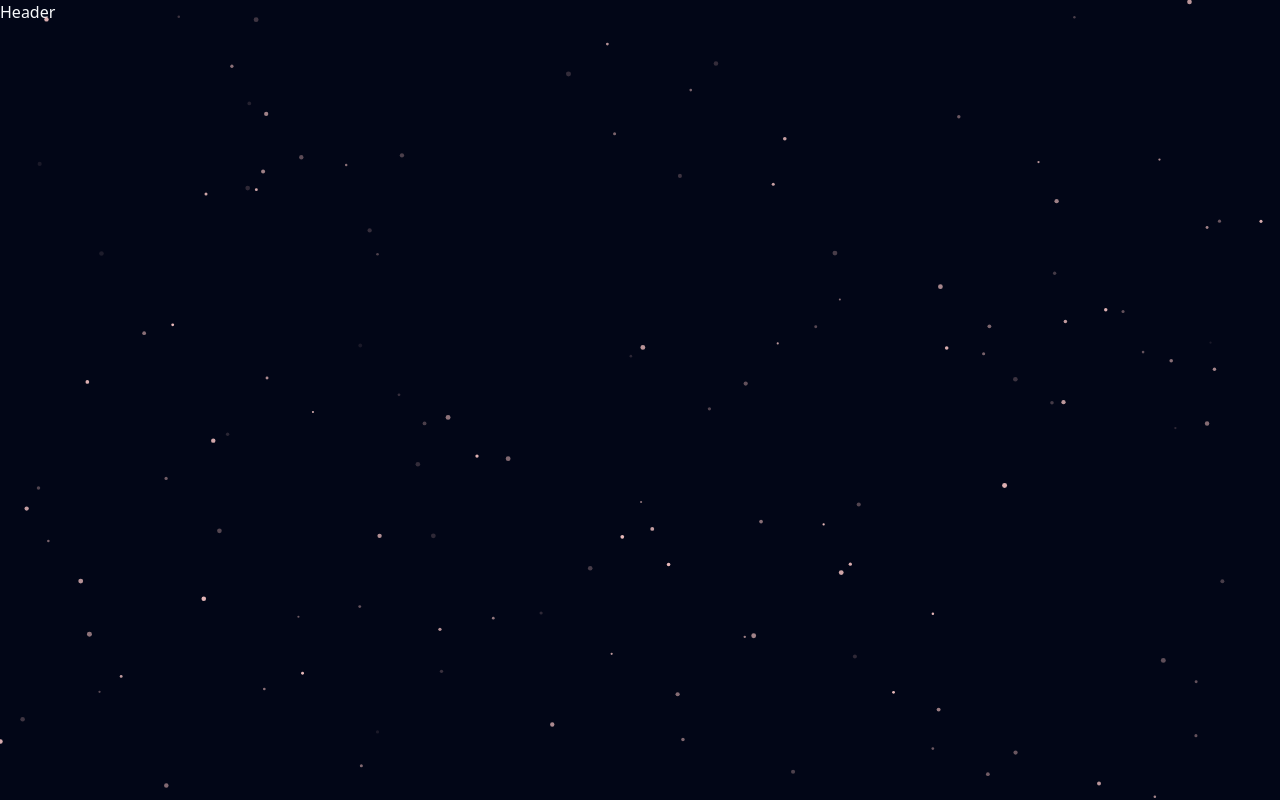
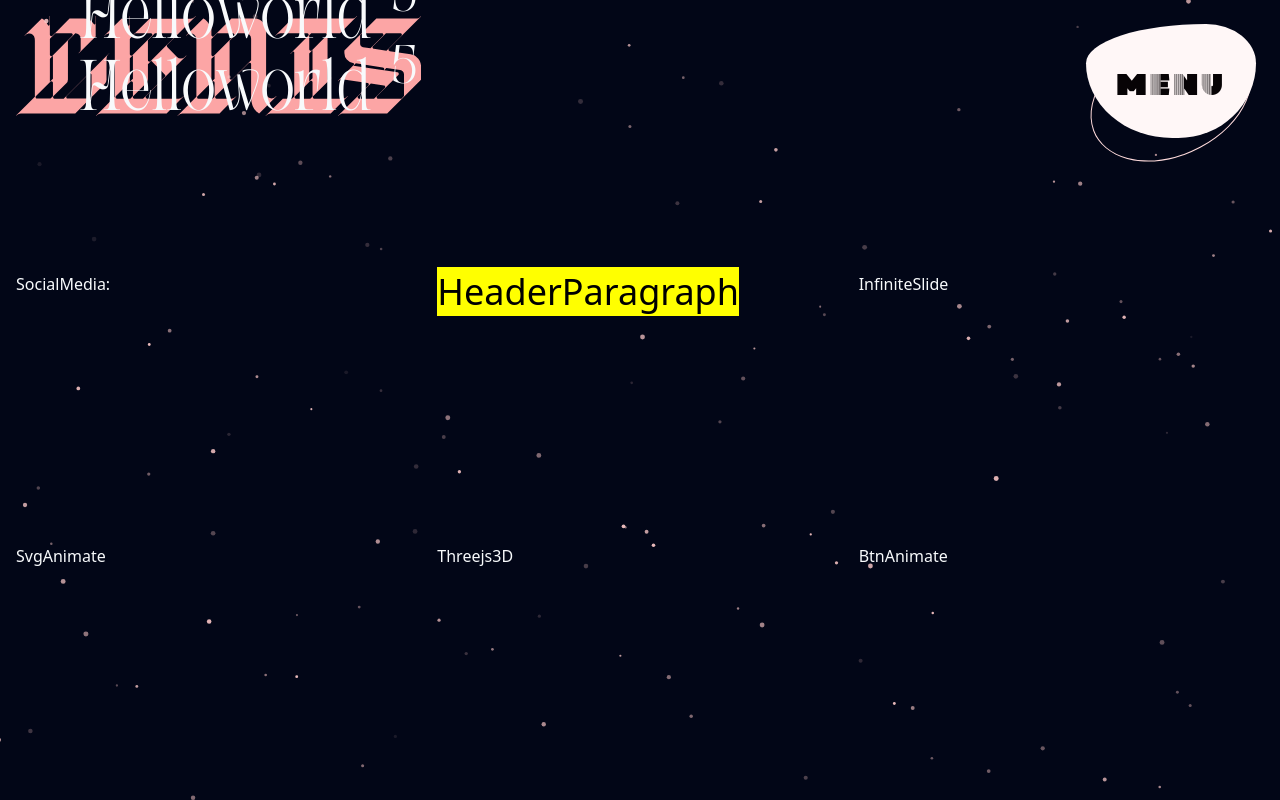
Before and after one commit to AliBagheri2079/story-react, a React (Vite) app: page / in a window 1280 px wide. Built offline with nearby package versions, Linux system fonts and the light colour scheme.

Commit message:
:sparkles: Feat: create header layout items

```diff
--- a/src/layouts/Header.jsx
+++ b/src/layouts/Header.jsx
@@ -1,5 +1,80 @@
+import { styled } from '@stitches/react';
+import Offcanvas from '@/components/Offcanvas';
+import { LenisIcon } from '@/components/Icons';
+
+const Content = styled('header', {
+  width: '100%',
+  // dvh
+  height: '100vh',
+});
+
+const Container = styled('div', {
+  gridAutoColumns: '1fr',
+  gridAutoFlow: 'row',
+  gap: '1rem',
+
+  gridTemplateAreas: `
+		"brand . ."
+		"social-media header-paragraph infinite-slide"
+		"svg-animate threejs animation-btn"
+	`,
+});
+
+const Box = styled('div', {
+  variants: {
+    area: {
+      Brand: {
+        gridArea: 'brand',
+      },
+      SocialMedia: {
+        gridArea: 'social-media',
+      },
+      HeaderParagraph: {
+        gridArea: 'header-paragraph',
+      },
+      InfiniteSlide: {
+        gridArea: 'infinite-slide',
+      },
+      SvgAnimate: {
+        gridArea: 'svg-animate',
+      },
+      Threejs: {
+        gridArea: 'threejs',
+      },
+      AnimationBtn: {
+        gridArea: 'animation-btn',
+      },
+    },
+  },
+});
+
 const Header = () => {
-  return <div>Header</div>;
+  return (
+    <>
+      <Offcanvas />
+
+      <Content>
+        <Container className='grid h-full grid-cols-3 grid-rows-3 px-4'>
+          <Box area='Brand' className='mt-4'>
+            <LenisIcon />
+          </Box>
+
+          <Box area='SocialMedia' className=''>
+            SocialMedia:
+          </Box>
+
+          <Box area='HeaderParagraph' className='text-4xl'>
+            <mark>HeaderParagraph</mark>
+          </Box>
+
+          <Box area='InfiniteSlide'>InfiniteSlide</Box>
+          <Box area='SvgAnimate'>SvgAnimate</Box>
+          <Box area='Threejs'>Threejs3D</Box>
+          <Box area='AnimationBtn'>BtnAnimate</Box>
+        </Container>
+      </Content>
+    </>
+  );
 };
 
 export default Header;
```
